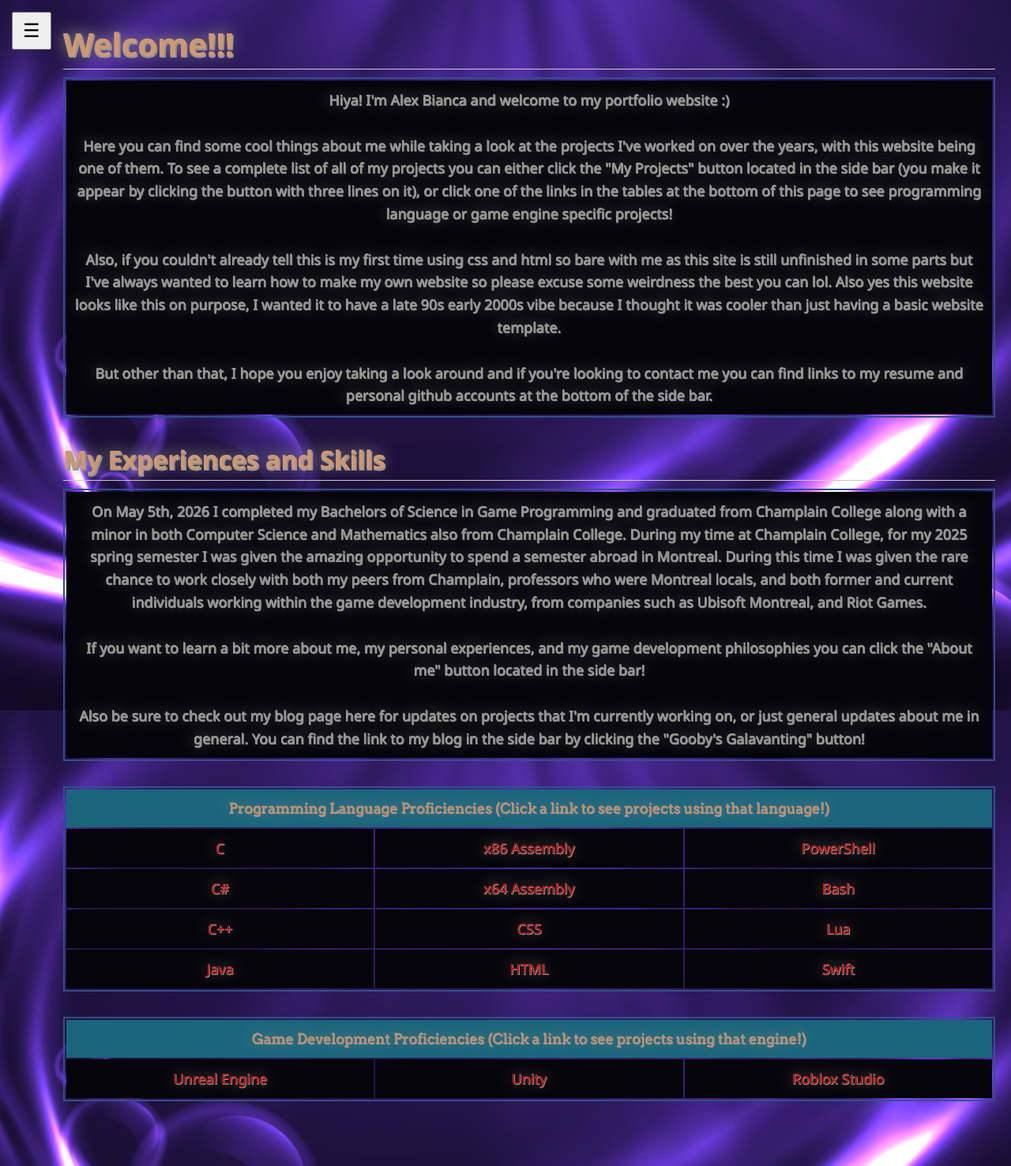
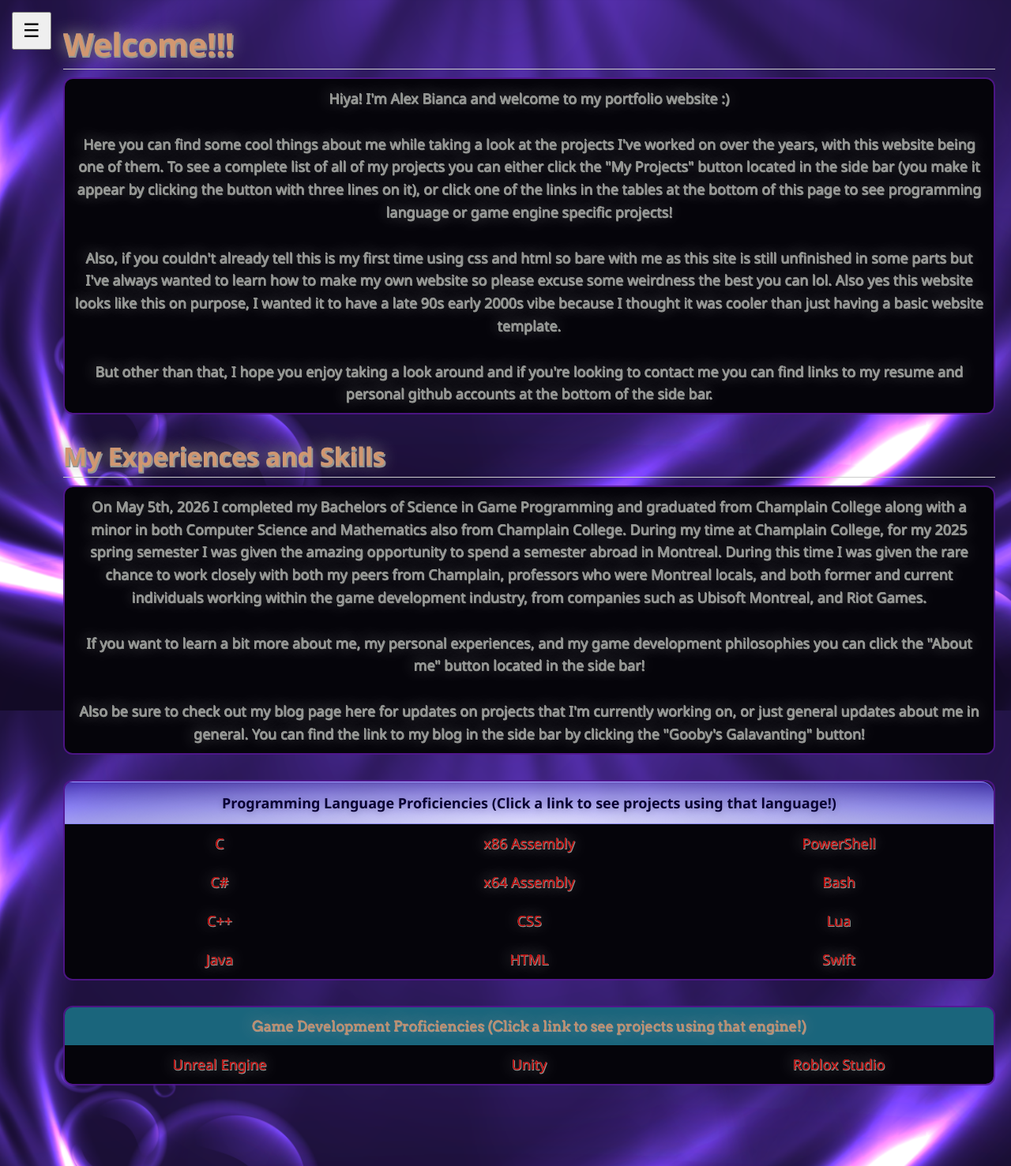
Before and after one commit to goobydaniels/goobydaniels.github.io, a Jekyll site: the page built from index.md, in a window 1280 px wide. Shown: the whole page at 79% size. Built offline with Jekyll 4.4.1, drawn with Linux system fonts in a browser that asks for light colours; our own code applies the rules of GitHub Pages for plain Markdown files.

Commit message:
table changes

```diff
--- a/_layouts/default.html
+++ b/_layouts/default.html
@@ -26,28 +26,28 @@
 
         <ul>
           <li>
-          <a id="homeButton" class="frutiger-aero-button large" href="https://goobydaniels.github.io/">Home
+          <a id="homeButton" class="frutiger-aero-button medium" href="https://goobydaniels.github.io/">Home
             <!-- <img class="button-icon" src="/assets/icons/vista_bench.ico" alt="">
             <span class="button-text">Home</span> -->
           </a>
           </li>
 
           <li>
-          <a class="frutiger-aero-button large" href="https://goobydaniels.github.io/about-me.html">About Me
+          <a class="frutiger-aero-button medium" href="https://goobydaniels.github.io/about-me.html">About Me
             <!-- <img class="button-icon" src="/assets/icons/vista_info.ico" alt="">
             <span class="button-text">About Me</span> -->
           </a>
           </li>
 
           <li>
-          <a class="frutiger-aero-button large" href="https://goobydaniels.github.io/blog-page.html">Gooby's Galavanting
+          <a class="frutiger-aero-button medium" href="https://goobydaniels.github.io/blog-page.html">Gooby's Galavanting
             <!-- <img class="button-icon" src="/assets/icons/vista_sticky_notes.ico" alt="">
             <span class="button-text">Gooby's Galavanting</span> -->
           </a>
           </li>
 
           <li>
-          <a class="frutiger-aero-button large" href="https://goobydaniels.github.io/projects-page.html">My Projects
+          <a class="frutiger-aero-button medium" href="https://goobydaniels.github.io/projects-page.html">My Projects
             <!-- <img class="button-icon" src="/assets/icons/vista_collab.ico" alt="">
             <span class="button-text">My Projects</span> -->
           </a>
@@ -70,15 +70,15 @@
         <h3 class="header">Spotlight Projects:</h3>
         <ul>
           <li>
-            <a class="frutiger-aero-button large" href="https://goobydaniels.github.io/youreit-page.html">You're It!</a>
+            <a class="frutiger-aero-button medium" href="https://goobydaniels.github.io/youreit-page.html">You're It!</a>
           </li>
 
           <li>
-            <a class="frutiger-aero-button large" href="https://goobydaniels.github.io/CCBB-page.html">Choo Choo Boom Boom</a>
+            <a class="frutiger-aero-button medium" href="https://goobydaniels.github.io/CCBB-page.html">Choo Choo Boom Boom</a>
           </li>
 
           <li>
-            <a class="frutiger-aero-button large" href="https://goobydaniels.github.io/brick-bash-page.html">Brick Bash</a>
+            <a class="frutiger-aero-button medium" href="https://goobydaniels.github.io/brick-bash-page.html">Brick Bash</a>
           </li>
 
         </ul>
--- a/_sass/jekyll-theme-dinky.scss
+++ b/_sass/jekyll-theme-dinky.scss
@@ -394,12 +394,66 @@
 
 table {
   // Table border color
-  border: 2px solid #334f8f;
+  border: 2px solid #551591d1;
   // Padding distance between the bottom and top from other tables
   margin-bottom: 32px;
   text-align: left;
   font-size: 18px;
+  border-collapse: separate;
+  border-spacing: 0;
+  border-radius: 12px;
+  overflow: hidden;
  }
+
+
+/* Frutiger Aero Table Header */
+.frutiger-aero-header {
+  --hue: 280;
+  --sat: 0.2;
+  --glow-intensity: 0.7;
+
+  /* Colors */
+  --fg: oklch(15% calc(var(--sat) * 0.5) var(--hue));
+  --bg: oklch(75% var(--sat) var(--hue) / 0.8);
+  --bg-dark: oklch(45% var(--sat) var(--hue) / 0.75);
+
+  /* Continuous Aero background */
+  background:
+    radial-gradient(
+      farthest-corner at bottom center,
+      rgba(255, 255, 255, var(--glow-intensity)),
+      transparent
+    ),
+    linear-gradient(to bottom, var(--bg-dark), var(--bg));
+
+  color: var(--fg);
+  font-family: "Segoe UI", Tahoma, "Segoe UI Web", system-ui, sans-serif;
+  font-weight: 700;
+  text-shadow: 0 2px 0.5em rgba(0, 0, 0, 0.2);
+
+  padding: 12px 16px;
+  text-align: center;
+
+  /* Shared borders */
+  border-top: 1px solid var(--bg);
+  border-bottom: 1px solid var(--bg);
+  border-left: none;
+  border-right: none;
+}
+
+/* Add only subtle separators between columns */
+.frutiger-aero-header + .frutiger-aero-header {
+  border-left: 1px solid rgba(255, 255, 255, 0.15);
+}
+
+/* Round only the outside corners */
+thead tr:first-child .frutiger-aero-header:first-child {
+  border-radius: 16px 0 0 0;
+}
+
+thead tr:first-child .frutiger-aero-header:last-child {
+  border-radius: 0 16px 0 0;
+}
 
 th {
   font-family: 'Arvo', Helvetica, Arial, sans-serif;
--- a/index.md
+++ b/index.md
@@ -38,11 +38,13 @@
 </table>
 
 <table class="equal-width-table">
-  <tr>
-    <th colspan="3" style="text-align: center;">
-      Programming Language Proficiencies (Click a link to see projects using that language!)
-    </th>
-  </tr>
+  <thead>
+    <tr>
+      <th class = "frutiger-aero-header" colspan="3" style="text-align: center;">
+        Programming Language Proficiencies (Click a link to see projects using that language!)
+      </th>
+    </tr>
+  </thead>
   <tr>
     <td style="text-align:center;"><a href="./c-projects-page.html">C</a></td>
     <td style="text-align:center;"><a href="./assembly-projects-page.html">x86 Assembly</a></td>
```
